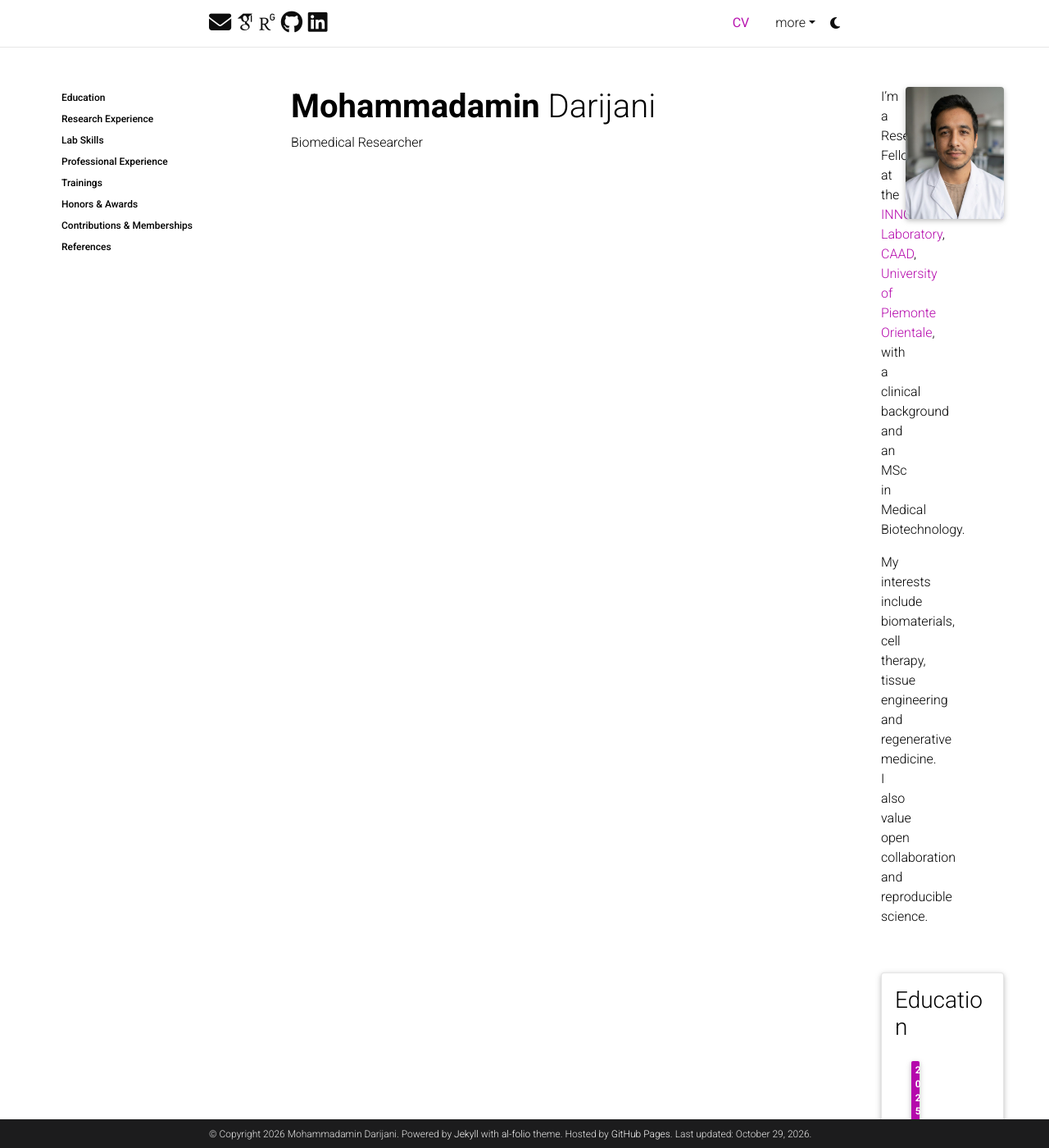
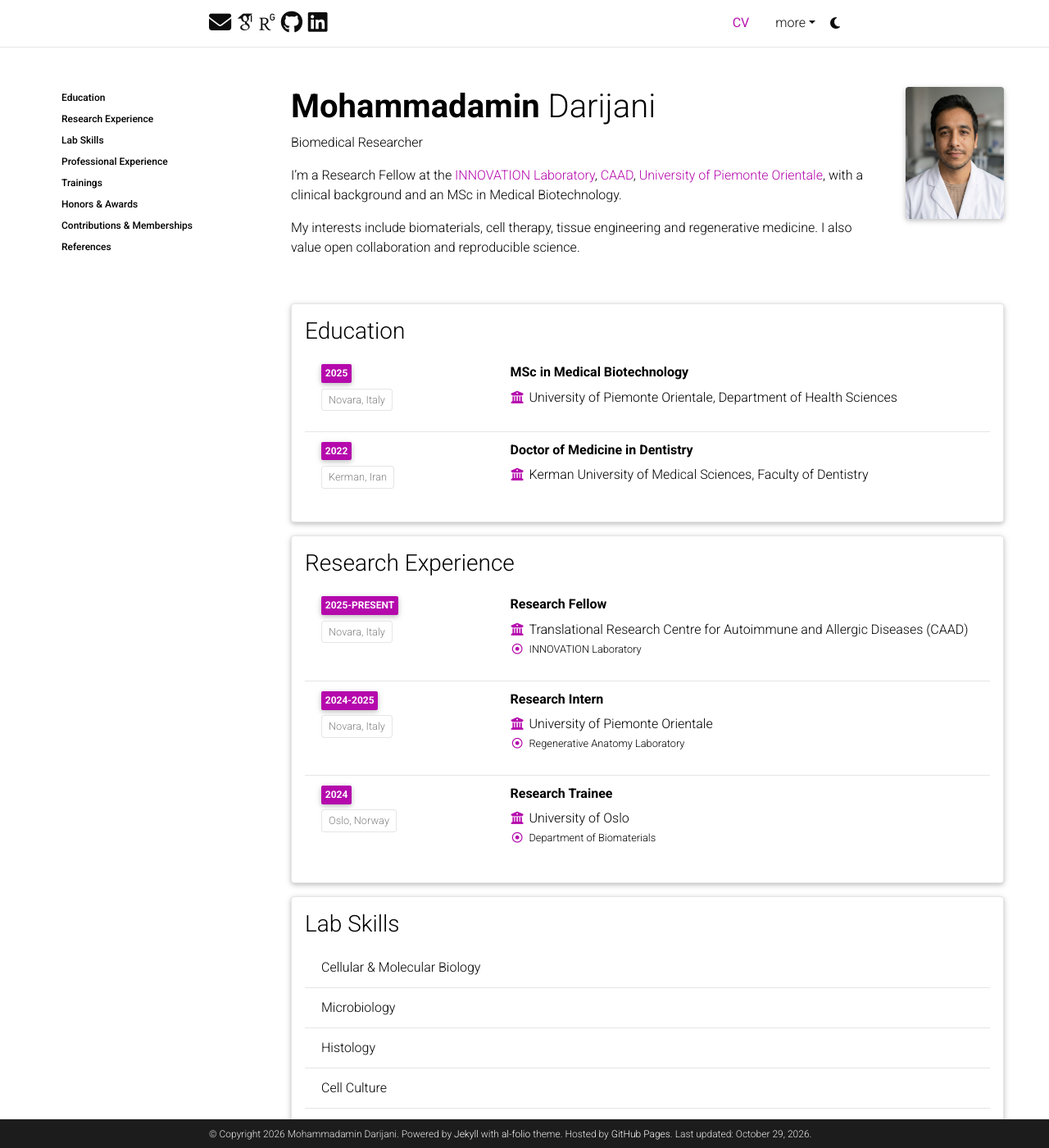
Before and after one commit to amindarijani/amindarijani.github.io, a Jekyll site: the page built from _pages/about.md, in a window 1280 px wide and 1400 px high. Shown: the whole window at 82% size. Built offline with Jekyll 4.4.1, drawn with Linux system fonts in a browser that asks for light colours; some web fonts are replaced; comment, search, counter and statistics services are not loaded; a style sheet for code colours, icons or effects is not loaded.

Commit message:
Refactor styles and structure for about page layout

```diff
--- a/_layouts/about.html
+++ b/_layouts/about.html
@@ -3,59 +3,73 @@ layout: default
 ---
 
 <style>
-  /* Give the page and its left sidebar more room. */
+  /* Wide page containing the sidebar and main content. */
   .container:has(.about-cv-page) {
     width: calc(100% - 3rem);
     max-width: 1200px !important;
   }
 
-  .about-cv-page {
+  /* Override the existing About-page grid in _base.scss. */
+  .post.about-cv-page {
+    display: block !important;
     position: relative;
     width: 100%;
     min-width: 0;
   }
 
-  /* Small photo at the top right. */
-  .about-cv-page > article > .profile {
+  .post.about-cv-page > article {
+    display: block !important;
+    width: 100%;
+    min-width: 0;
+  }
+
+  /* Name and subtitle stay to the left of the photo. */
+  .post.about-cv-page > .post-header {
+    display: block;
+    padding-right: 150px;
+    margin-bottom: 2rem;
+  }
+
+  /* Small portrait aligned with the top-right content edge. */
+  .post.about-cv-page > article > .profile {
     position: absolute;
     top: 0;
     right: 0;
     float: none !important;
     width: 120px !important;
+    max-width: 120px;
     margin: 0 !important;
   }
 
-  .about-cv-page > article > .profile figure {
+  .about-cv-page .profile figure {
     margin: 0;
   }
 
-  .about-cv-page > article > .profile img {
+  .about-cv-page .profile img {
     display: block;
     width: 100%;
+    max-width: 100%;
     height: auto !important;
   }
 
-  /* Keep the name and introduction clear of the photo. */
-  .about-cv-page > .post-header {
-    padding-right: 150px;
-  }
-
-  .about-cv-page .about-cv-content {
-    display: block;
-    width: 100%;
-    max-width: none;
-    float: none;
-    overflow: visible;
+  /* Biography and CV use the whole main content column. */
+  .post.about-cv-page .about-cv-content {
+    display: block !important;
+    float: none !important;
+    width: 100% !important;
+    max-width: none !important;
+    min-width: 0;
+    margin: 0;
   }
 
   .about-cv-page .about-cv-content > p {
     padding-right: 150px;
   }
 
-  /* Full-width CV below the introduction. */
   .about-cv-page #cv,
   .about-cv-page .merged-cv,
   .about-cv-page .cv {
+    display: block;
     clear: both;
     width: 100% !important;
     max-width: none !important;
@@ -82,13 +96,15 @@ layout: default
       width: 100%;
     }
 
-    .about-cv-page > article > .profile {
+    .post.about-cv-page > article > .profile {
       width: 90px !important;
+      max-width: 90px;
     }
 
-    .about-cv-page > .post-header {
+    .post.about-cv-page > .post-header {
       padding-right: 110px;
       min-height: 125px;
+      margin-bottom: 1rem;
     }
 
     .about-cv-page .about-cv-content > p {
@@ -112,9 +128,8 @@ layout: default
   </header>
 
   <article>
-    {% if page.profile %}
+    {% if page.profile and page.profile.image %}
       <div class="profile">
-        {% if page.profile.image %}
         {% assign profile_image_path = page.profile.image | prepend: 'assets/img/' %}
 
         {% if page.profile.image_circular %}
@@ -129,7 +144,6 @@ layout: default
           alt=page.profile.image
           cache_bust=true
         %}
-        {% endif %}
       </div>
     {% endif %}
 
```
Lines whose indentation alone changed are shown as unchanged.
